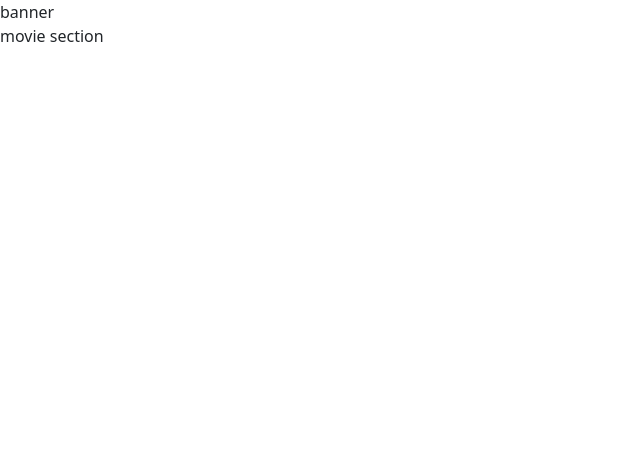
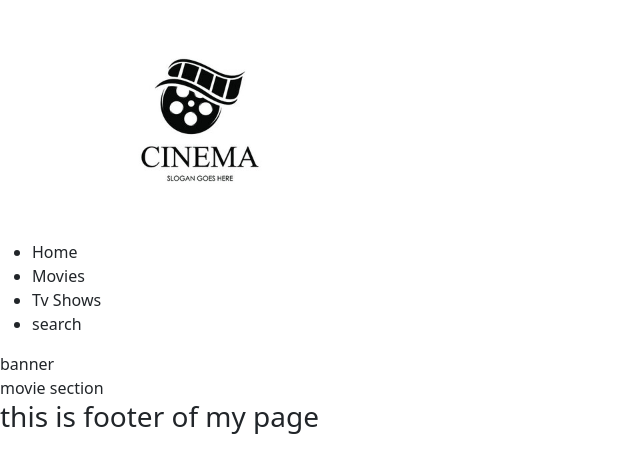
Before and after one commit to itsjatinsidana/cinematrix-app, a React (Create React App) app in the folder client/: page / in a window 1280 px wide. Shown: the top 472 px of the page, without its empty margins (0-640 px from the left). Built offline with nearby package versions, Linux system fonts and the light colour scheme.

Commit message:
css issue

```diff
--- /dev/null
+++ b/client/public/assets/css/style.css
@@ -0,0 +1,10 @@
+
+.logo-container .logo{
+    height: 100%;
+    width: 400px;
+    border-radius: 10cm;
+
+}
+ .navbar-list{
+    background-color: blueviolet;
+}
--- a/client/public/index.html
+++ b/client/public/index.html
@@ -13,6 +13,7 @@
     <link rel="apple-touch-icon" href="%PUBLIC_URL%/logo192.png" />
 
     <link rel="manifest" href="%PUBLIC_URL%/manifest.json" />
+    <link rel="stylesheet" href="assets/css/style.css" />
 
     <title>React App</title>
   </head>
--- a/client/src/components/Footer.js
+++ b/client/src/components/Footer.js
@@ -1,9 +1,11 @@
 export const Footer = () =>{
+    return(
     <>
     <footer>
         <h3>this is footer of my page</h3>
     </footer>
     </>
+    )
 
 }
 export default Footer;
--- a/client/src/components/PublicNavbar.js
+++ b/client/src/components/PublicNavbar.js
@@ -1,14 +1,27 @@
 import { Link } from "react-router-dom";
+<link rel="stylesheet" href="style.css" />
+
 export const PublicNavbar = () =>{
+    return(
     <>
-    <div className="public-navbar-container">
-        <nav className="navbar-container">
-                <div> <h1>home</h1></div>
-                <div><h1>Movies</h1></div>
-                <div><h1>Tv Shows</h1></div>
-                <div><h1>Search</h1></div>
-        </nav>
+   <nav>
+    <div className="logo-container">
+        <Link to={'/'}>
+            <img src="../assets/images/logo.jpg" alt="image-logo" className="logo" />
+        </Link>
     </div>
+    <div className="navbar-optionList-container">
+     <ul className="colour">
+        <li>Home</li>
+        <li>Movies</li>
+        <li>Tv Shows</li>
+        <li>search</li>
+     </ul>
+    </div>
+
+
+   </nav>
     </>
+    )
 }
 export default PublicNavbar;
```
Also changed, not shown: client/public/assets/images/logo.jpg (added), client/public/assets/images/logo2.jpg (added).
